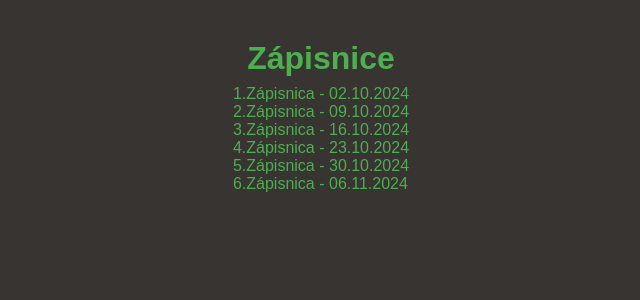
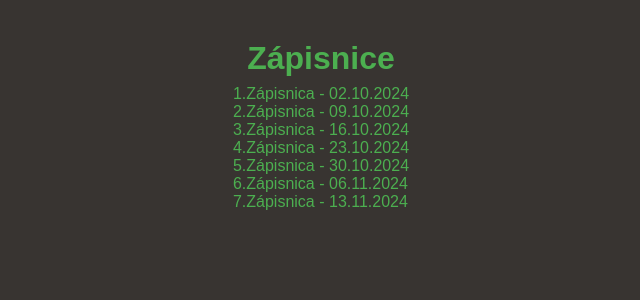
Before and after one commit to Starovic-FEI/tp-stranka, a Flask app: page /meetings in a window 1280 px wide. Shown: the part 34-334 px from the top of the page, without its empty margins (319-959 px from the left). Run offline with Flask 3, Linux system fonts and the light colour scheme.

Commit message:
Added 7.Zapisnica

```diff
--- a/templates/meetings.html
+++ b/templates/meetings.html
@@ -29,6 +29,7 @@
       { name: "4.Zápisnica - 23.10.2024", path: "{{ url_for('static', filename='meetings/4.Zápisnica tímového stretnutia.pdf') }}" },
       { name: "5.Zápisnica - 30.10.2024", path: "{{ url_for('static', filename='meetings/5.Zápisnica tímového stretnutia.pdf') }}" },
       { name: "6.Zápisnica - 06.11.2024", path: "{{ url_for('static', filename='meetings/6.Zápisnica tímového stretnutia.pdf') }}" },
+      { name: "7.Zápisnica - 13.11.2024", path: "{{ url_for('static', filename='meetings/7.Zápisnica tímového stretnutia.pdf') }}" },
 
 
     ];
```
Also changed, not shown: 1 other file.
